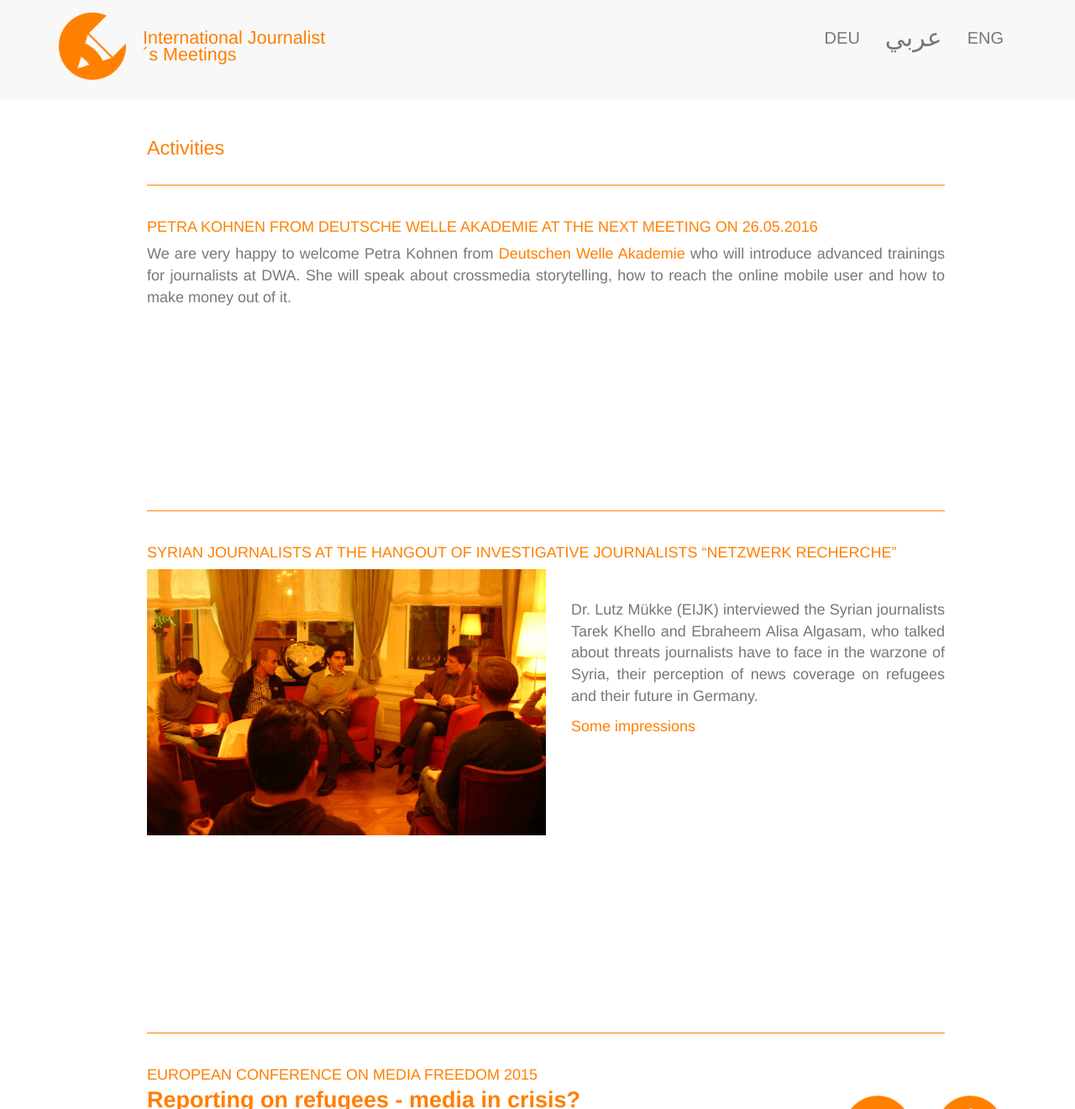
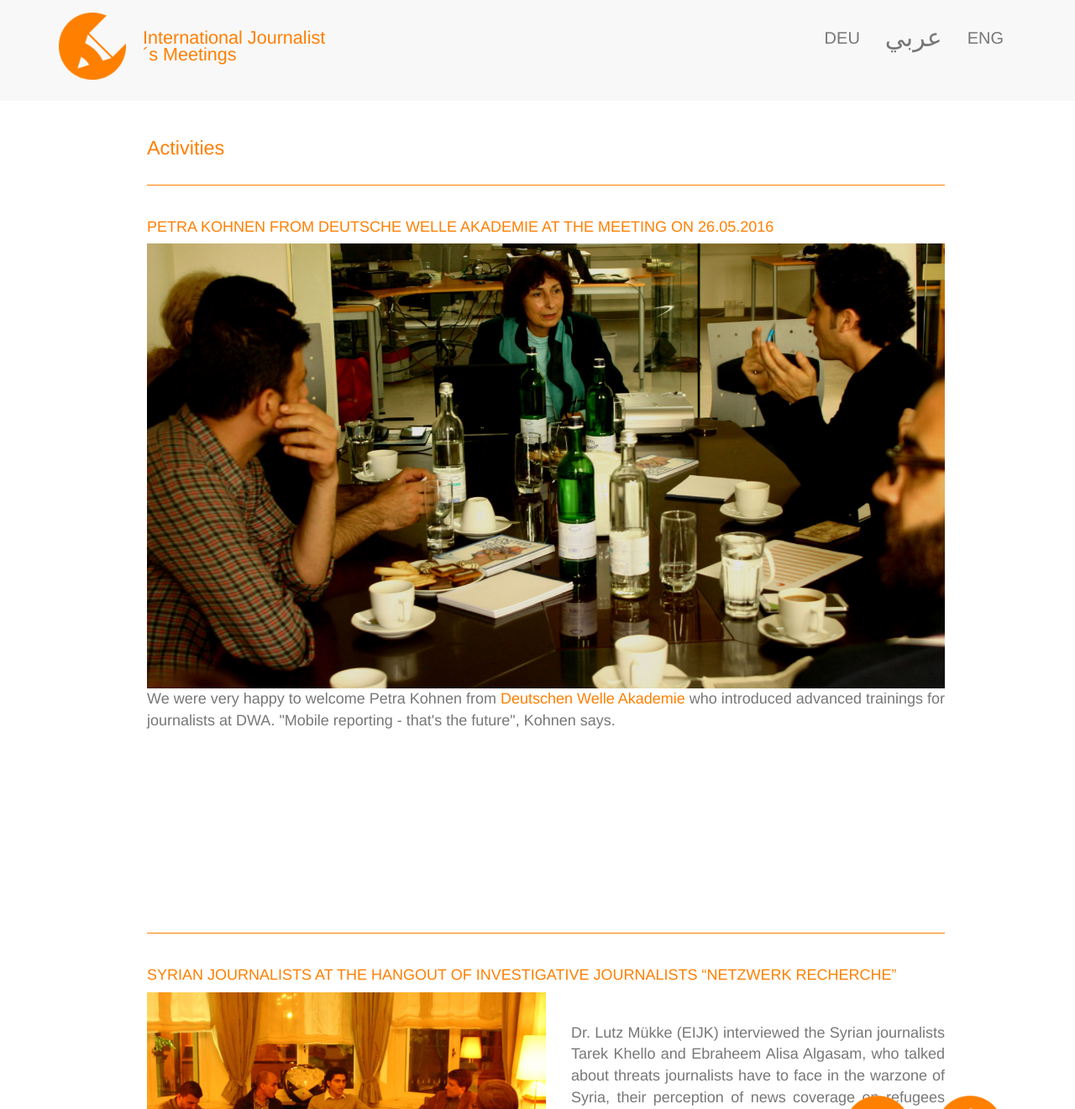
Before and after one commit to EIJC/TIJ, a Jekyll site: the page built from en.html, in a window 1280 px wide and 1400 px high, scrolled down 1702 px, cut to the strip 0-1321 px from the top of the window. Shown: the whole strip at 84% size. Built offline with Jekyll 4.4.1, drawn with Linux system fonts in a browser that asks for light colours; nearby versions of some CDN libraries.

Commit message:
Update en.html

```diff
--- a/en.html
+++ b/en.html
@@ -98,8 +98,11 @@ language: en
   <div class="container-fluid">
 	<h1>Activities</h1>
 	<div class="divider-small"></div>
-	<h2>Petra Kohnen from Deutsche Welle Akademie at the next meeting on 26.05.2016</h2>
-	<p style="text-align: justify;">We are very happy to welcome Petra Kohnen from <a href="http://www.dw.com/en/dw-akademie/about-us/s-9519" target="_blank">Deutschen Welle Akademie</a> who will introduce advanced trainings for journalists at DWA. She will speak about crossmedia storytelling, how to reach the online mobile user and how to make money out of it. </p>
+	<h2>Petra Kohnen from Deutsche Welle Akademie at the meeting on 26.05.2016</h2>
+	<a href="{{ site.base_url }}/images/2016-05-26_TS_02.jpg" target="_blank">
+	   <img class="img-responsive" alt="Petra Kohnen (Deutsche Welle Akademie)" src="{{ site.base_url }}/images/2016-05-26_TS_02.jpg">
+	</a>
+	<p style="text-align: justify;">We were very happy to welcome Petra Kohnen from <a href="http://www.dw.com/en/dw-akademie/about-us/s-9519" target="_blank">Deutschen Welle Akademie</a> who introduced advanced trainings for journalists at DWA. "Mobile reporting - that's the future", Kohnen says. </p>
   </div>
 </div>
 <div class="section">
```
